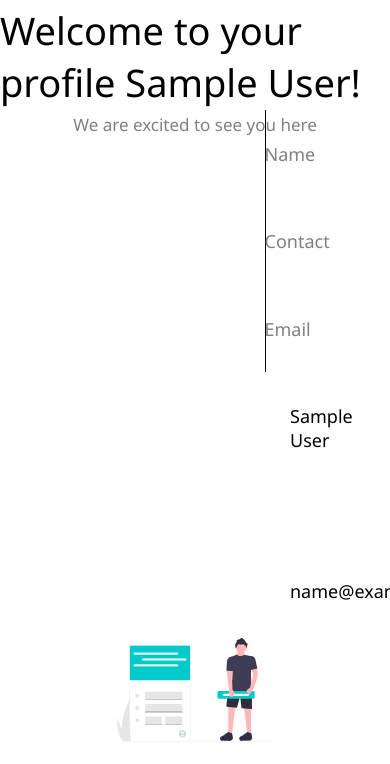
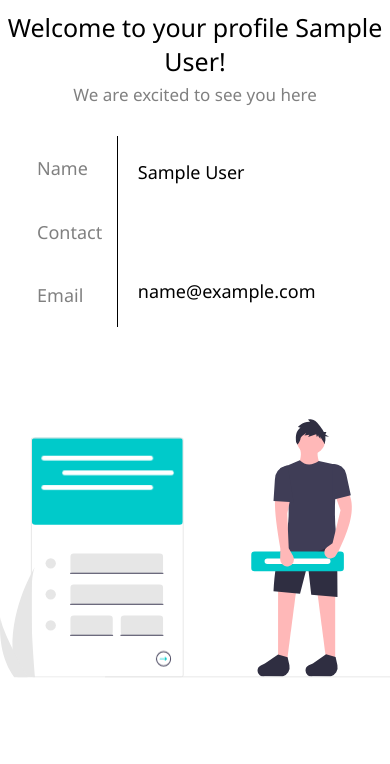
Before and after one commit to Alekh777/sign-up-trigon, a Node server app: page /profile in a window 390 px wide; the page is wider, and only the part inside the window is pictured. Shown: the part 80-844 px from the top of that part. Run offline with Node 20, Linux system fonts and the light colour scheme; the visitor is signed in with stand-in values (Sample User, id 1); some libraries are stand-ins or nearby versions.

Commit message:
Fix responsiveness of profile section

```diff
--- a/public/css/profile.css
+++ b/public/css/profile.css
@@ -1,19 +1,31 @@
 .details{
-    width: 22%;
     height: 60%;
     display: flex;
     justify-content: space-around;
     flex-direction: column;
 }
 
+.details-div{
+    width: 60%;
+    height: 100%;
+    display: inline-flex;
+    justify-content: center;
+    align-items: center;
+}
+
+.details-div div{
+    display: inline-flex;
+}
+
 .site-details{
     border-right: 1px solid black;
     color: gray;
+    width: 20%;
 }
 
 .db-details{
     font-weight: 500;
-    width: 40%;
+    width: 55%;
 }
 
 .profile{
@@ -25,11 +37,11 @@
 }
 
 .db-details{
-    padding-left: 190px;
+    padding-left: 130px;
 }
 
 .site-details{
-    padding-left: 140px;
+    padding-left: 50px;
 }
 
 .container{
@@ -90,3 +102,44 @@
         transform: translateX(-20px);
     }
 }
+
+/* Responsiveness */
+@media (max-width: 1270px){
+    .site-details{
+        padding-left: 0;
+    }
+}
+@media (max-width: 880px){
+    .details{
+        padding-left: 0;
+        display: inline-flex;
+        height: 100%;
+    }
+    .main-heading{
+        font-size: 25px;
+        text-align: center;
+    }
+    .heading{
+        margin-top: 10px;
+        height: auto;
+    }
+    .details-div{
+        width: 90%;
+        height: 35%;
+        margin: 30px 0;
+    }
+    .site-details{
+        width: 23%;
+    }
+    .db-details{
+        width: 67%;
+        padding-left: 20px;
+    }
+    .profile{
+        width: 100%;
+        height: 70%;
+    }
+    .container{
+        justify-content: space-around;
+    }
+}
--- a/public/css/signup-login-style.css
+++ b/public/css/signup-login-style.css
@@ -278,6 +278,12 @@
 }
 
 @media (max-width: 700px){
+    .form-heading{
+        margin: 0px;
+    }
+    .form a{
+        margin: 0 25px;
+    }
     .container{
         flex-direction: column;
         margin: 0px;
--- a/views/profile.hbs
+++ b/views/profile.hbs
@@ -22,7 +22,8 @@
       <div class="sub-heading">We are excited to see you here</div>
     </div>
     <div class="container">
-        <div class="details site-details">
+        <div class="details-div">
+          <div class="details site-details">
           <p>Name</p>
           <p>Contact</p>
           <p>Email</p>
@@ -31,6 +32,7 @@
           <p>{{User.name}}</p>
           <p>{{User.contact}}</p>
           <p>{{User.email}}</p>
+        </div>
         </div>
         <svg class="signup profile" xmlns="http://www.w3.org/2000/svg" width="664.356" height="439.503" viewBox="0 0 664.356 439.503">
           <g id="Group_3" data-name="Group 3" transform="translate(0 0)">
--- a/views/signup.hbs
+++ b/views/signup.hbs
@@ -104,8 +104,8 @@
       <div class="formDiv">
         <form action="/signup" method="post" class="form">
           <div>
-            <a href="/login"><h2 class="form-heading heading-signup heading-secondary" onclick="login()">LOG IN</h2></a>
-            <a href="/signup"><h2 class="form-heading heading-signup heading-main" onclick="signup()">SIGN UP</h2></a>
+            <a href="/login"><h2 class="form-heading heading-signup heading-secondary">LOG IN</h2></a>
+            <a href="/signup"><h2 class="form-heading heading-signup heading-main">SIGN UP</h2></a>
           </div>
           <input type="text" class="txt" placeholder="Name" name="name" required>
           <input type="text" class="txt" placeholder="Contact" name="contact" required>
```
